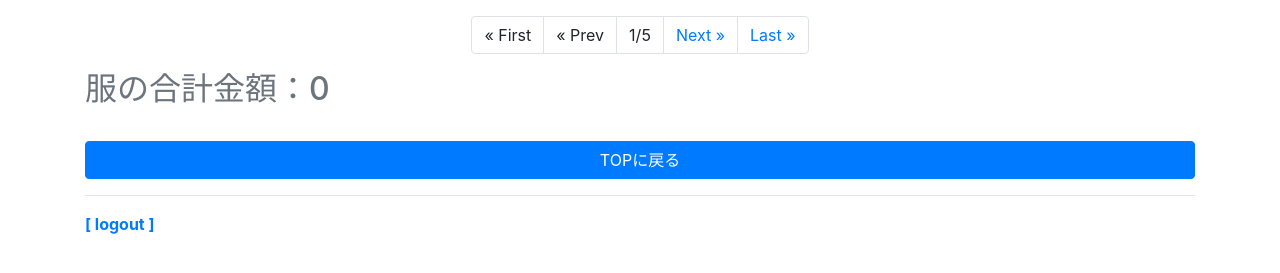
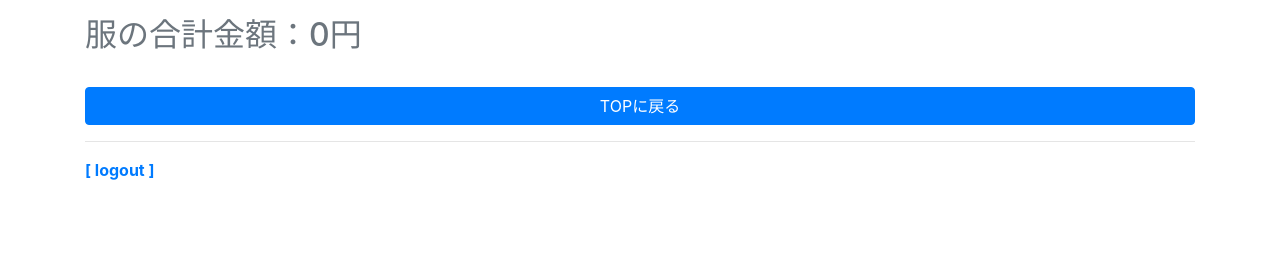
Before and after one commit to kimuson13/close-cloth, a Django app: page /clothes/search in a window 1280 px wide. Shown: the part 379-652 px from the top of the page. Run offline with Django 3.2, Linux system fonts and the light colour scheme; a user stored in the database is signed in; data comes from the database, SQL or seed files in the repository; both versions use the stored data as it was after the commit; some libraries are stand-ins or nearby versions.

Commit message:
it can be changed

```diff
--- a/cloth_manage/clothes/forms.py
+++ b/cloth_manage/clothes/forms.py
@@ -64,5 +64,5 @@ class LoginForm(AuthenticationForm):
         self.fields['password'].widget.attrs['class'] = 'form-control'
 
 class NameSearchForm(forms.Form):
-    search = forms.CharField(label="ブランド名か購入場所を入力", required=False, \
+    search = forms.CharField(label="ブランド名か購入場所を入力", required=True, \
         widget=forms.TextInput(attrs={'class':'form-control'}))
--- a/cloth_manage/clothes/templates/clothes/search.html
+++ b/cloth_manage/clothes/templates/clothes/search.html
@@ -34,42 +34,7 @@
     </tr>
     {% endfor %}
 </table>
-<ul class="pagination justify-content-center">
-    {% if data.has_previous %}
-    <li class="page-item">
-        <a class="page-link" href="{% url 'search' %}">&laquo; First</a>
-    </li>
-    <li class="page-item">
-        <a class="page-link" href="{% url 'search' %}/{{data.previous_page_number}}">&laquo; Prev</a>
-    </li>
-    {% else %}
-    <li class="page-item">
-        <a class="page-link">&laquo; First</a>
-    </li>
-    <li class="page-item">
-        <a class="page-link">&laquo; Prev</a>
-    </li>
-    {% endif %}
-    <li class="page-item">
-        <a class="page-link">{{data.number}}/{{data.paginator.num_pages}}</a>
-    </li>
-    {% if data.has_next %}
-    <li class="page-item">
-        <a class="page-link" href="{% url 'search' %}/{{data.next_page_number}}">Next &raquo;</a>
-    </li>
-    <li class="page-item">
-        <a class="page-link" href="{% url 'search' %}/{{data.paginator.num_pages}}">Last &raquo;</a>
-    </li>
-    {% else %}
-    <li class="page-item">
-        <a class="page-link">Next &raquo;</a>
-    </li>
-    <li class="page-item">
-        <a class="page-link">Last &raquo;</a>
-    </li>
-    {% endif %}
-</ul>
-<p class="h2 text-secondary">服の合計金額：{{sum_price}}</p>
+<p class="h2 text-secondary">服の合計金額：{{sum_price}}円</p>
 <br>
 <a class="btn btn-primary w-100" href="{% url 'top' %}">TOPに戻る</a>
 {% endblock %}
--- a/cloth_manage/clothes/views.py
+++ b/cloth_manage/clothes/views.py
@@ -9,7 +9,7 @@ from django.views import View
 from django.contrib.auth.decorators import login_required
 from .models import Post, Wanted
 from . forms import UserCreateForm, PostForm, WantedForm, LoginForm, NameSearchForm
-
+import re
 
 # Create your views here.
 class Create_account(CreateView):
@@ -141,23 +141,22 @@ def search(request, num=1):
     if request.method == 'POST':
         form = NameSearchForm(request.POST)
         search = request.POST.get('search')
-        data = Post.objects.filter(Q(brand_name__icontains=search)|Q(buying_place__icontains=search)).order_by('buying_date').reverse()
+        if search == "tops":
+            search = 1
+        data = Post.objects.filter(Q(brand_name__icontains=search)|Q(buying_place__icontains=search)|Q(item_info=search)).order_by('buying_date').reverse()
         msg = 'Result:' + str(data.count())
-        price = Post.objects.filter(Q(brand_name__icontains=search)|Q(buying_place__icontains=search)).values_list('price', flat=True)
+        price = Post.objects.filter(Q(brand_name__icontains=search)|Q(buying_place__icontains=search)|Q(item_info=search)).values_list('price', flat=True)
         sum_price = sum(price)
-        page = Paginator(data, 5)
     else:
         msg = 'Search words...'
         form = NameSearchForm()
-        data = Post.objects.order_by('buying_date').reverse()
-        price = Post.objects.filter(owner=user).values_list('price', flat=True)
-        sum_price = sum(price)
-        page = Paginator(data, 5)
+        data = None
+        sum_price = 0
     params = {
         'title': 'Search clothes',
         'message': msg,
         'form': form,
-        'data': page.get_page(num),
+        'data': data,
         'login_user': user,
         'sum_price': sum_price,
     }
```
Also changed, not shown: cloth_manage/db.sqlite3.
